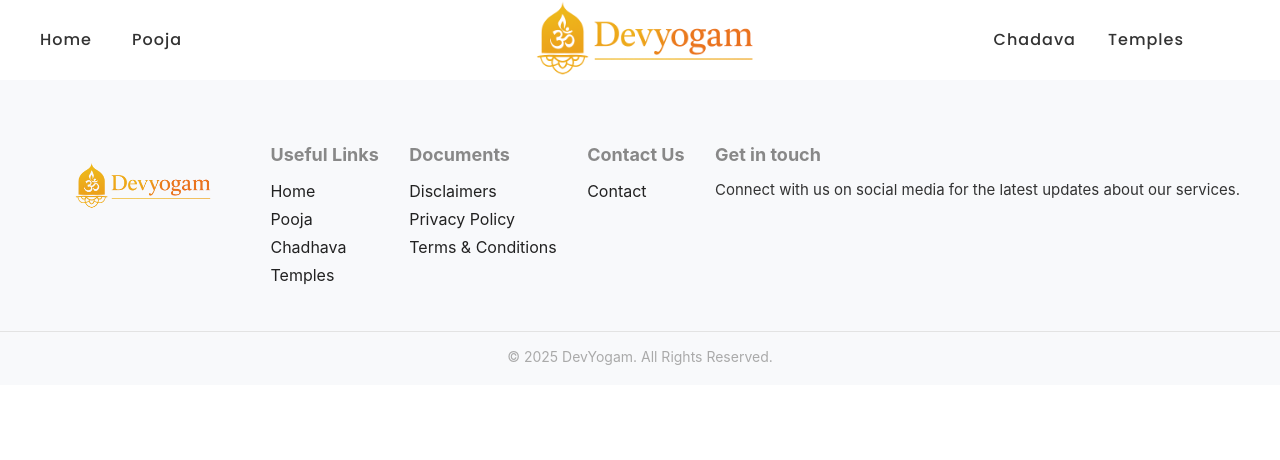
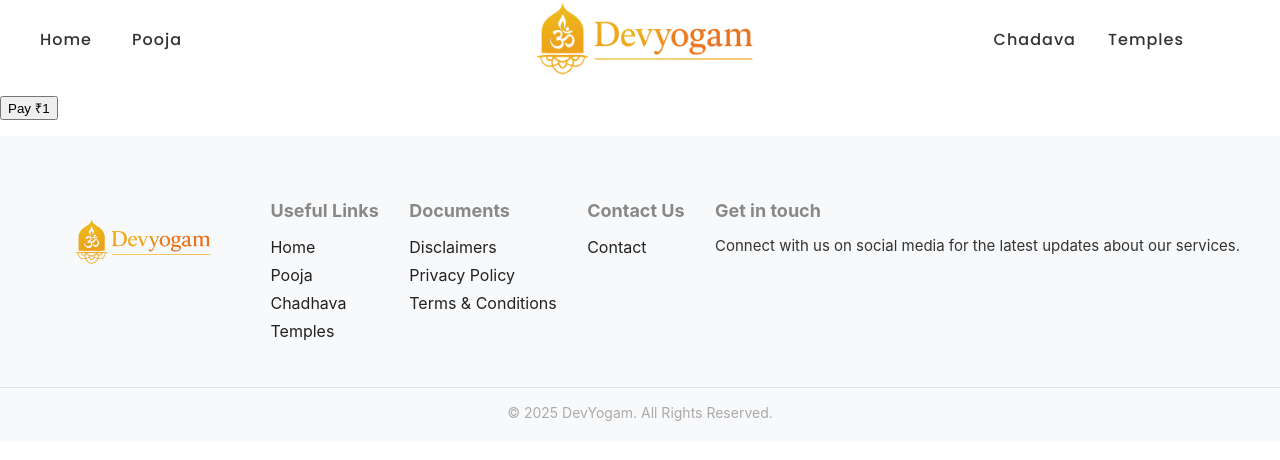
Before and after one commit to manishsharma32/DevYogam_Client, a React (Create React App) app: page /razorpay in a window 1280 px wide. Shown: the top 460 px of the page. Built offline with nearby package versions, Linux system fonts and the light colour scheme; some icons are missing; a web font is replaced by a local one.

Commit message:
payment integration done

```diff
--- a/public/index.html
+++ b/public/index.html
@@ -18,6 +18,7 @@
       user's mobile device or desktop. See https://developers.google.com/web/fundamentals/web-app-manifest/
     -->
   <link rel="manifest" href="%PUBLIC_URL%/manifest.json" />
+   <script src="https://checkout.razorpay.com/v1/checkout.js"></script>
   <title>Dev Yogam</title>
 </head>
 
--- /dev/null
+++ b/src/component/RazorpayCheckout.js
@@ -0,0 +1,69 @@
+import React from "react";
+
+export default function RazorpayCheckout({ amount=1 }) {
+
+  const loadScript = (src) => {
+    return new Promise((resolve) => {
+      const script = document.createElement("script");
+      script.src = src;
+      script.onload = () => resolve(true);
+      script.onerror = () => resolve(false);
+      document.body.appendChild(script);
+    });
+  };
+
+  const handlePayment = async () => {
+
+    const res = await loadScript("https://checkout.razorpay.com/v1/checkout.js");
+    if (!res) {
+      alert("Razorpay SDK failed to load");
+      return;
+    }
+
+    try {
+
+      const result = await fetch("http://localhost:5000/api/payment/create-order", {
+        method: "POST",
+        headers: { "Content-Type": "application/json" },
+        body: JSON.stringify({ amount }),
+      });
+      const data = await result.json();
+
+      const options = {
+        key: "rzp_live_RHWbkMMBTyv7oi",
+        amount: data.amount,
+        currency: data.currency,
+        name: "Your Company",
+        description: "Test Transaction",
+        order_id: data.id,
+        handler: async function (response) {
+          const verifyRes = await fetch("http://localhost:5000/api/payment/verify-payment", {
+            method: "POST",
+            headers: { "Content-Type": "application/json" },
+            body: JSON.stringify({
+              orderId: response.razorpay_order_id,
+              paymentId: response.razorpay_payment_id,
+              signature: response.razorpay_signature,
+            }),
+          });
+          const verifyData = await verifyRes.json();
+          alert(verifyData.message);
+        },
+        theme: { color: "#3399cc" },
+      };
+
+      const rzp = new window.Razorpay(options);
+      rzp.open();
+
+    } catch (error) {
+      console.log(error);
+      alert("Payment failed");
+    }
+  };
+
+  return (
+    <button style={{marginTop:'2rem'}} onClick={handlePayment}>
+      Pay ₹{amount}
+    </button>
+  );
+}
--- a/src/routes/PublicRoutes.js
+++ b/src/routes/PublicRoutes.js
@@ -12,6 +12,7 @@
 import AddChadhava from "../pages/chadhava/AddChadhava";
 import PoojaDetails from "../pages/pooja/PoojaDetails";
 import PujaBookingPage from "../pages/pooja/PujaBookingPage";
+import RazorpayCheckout from "../component/RazorpayCheckout";
 
 export default function PublicRoutes() {
   return (
@@ -30,6 +31,7 @@
       <Route path="/terms-conditions" element={<TermsAndConditions />} />
       <Route path="/temple/create" element={<AddTemple />} />
       <Route path="/chadhava/create" element={<AddChadhava/>}/>
+      <Route path="/razorpay" element={<RazorpayCheckout/>}/>
       {/* You can add more routes here */}
     </Routes>
   );
```
